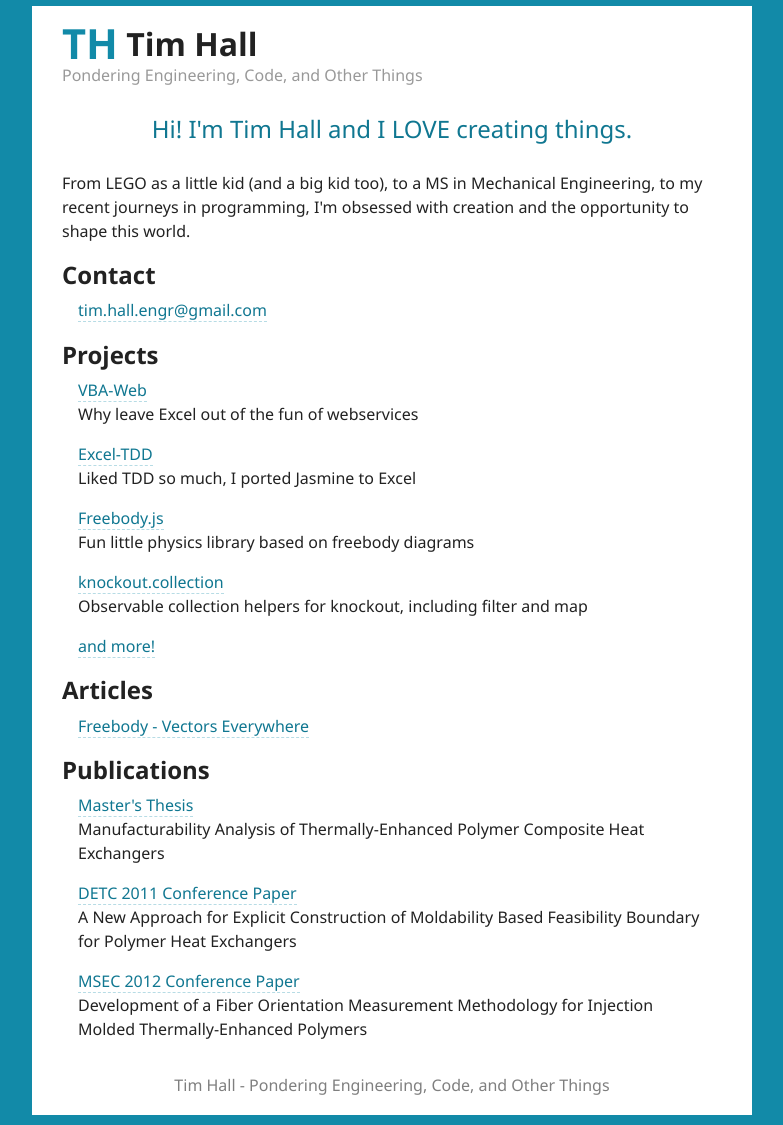
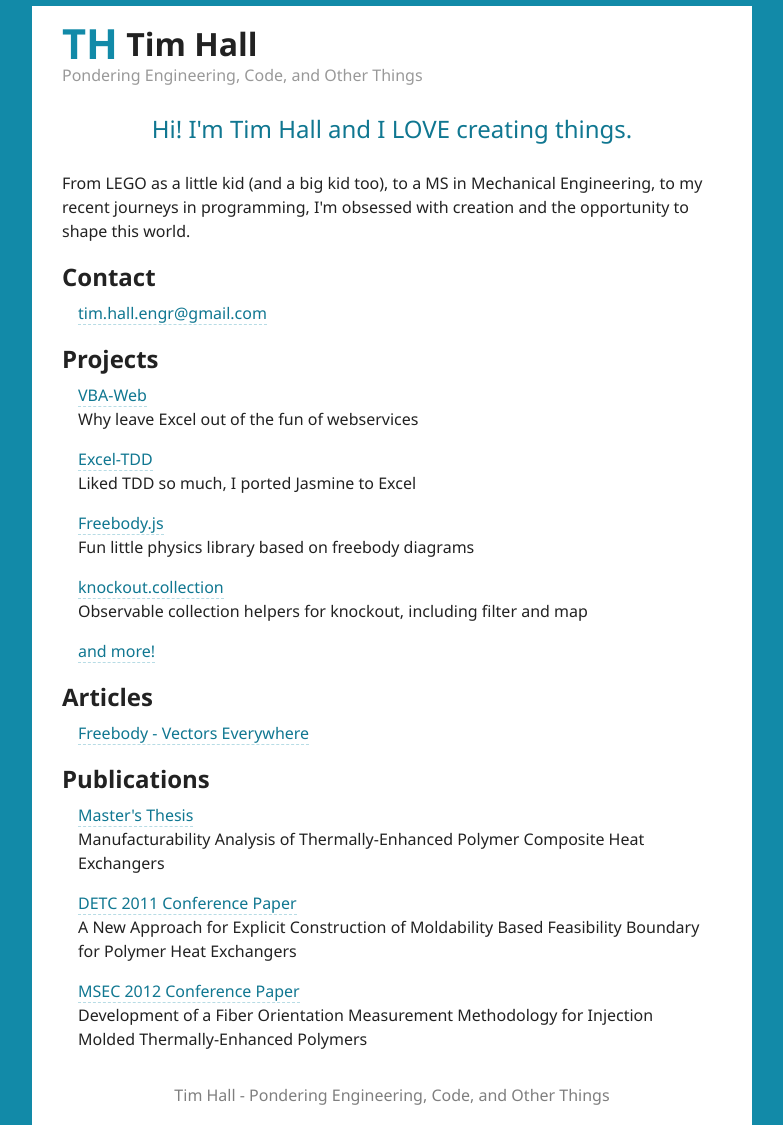
Before and after one commit to timhall/timhall.github.io, a Jekyll site: the page built from index.html, in a window 1280 px wide. Shown: the whole page, without its empty margins (248-1031 px from the left). Built offline with Jekyll 4.4.1, drawn with Linux system fonts in a browser that asks for light colours; Markdown is read by kramdown in place of the engine named in the settings.

Commit message:
Small styling tweaks

```diff
--- a/css/main.scss
+++ b/css/main.scss
@@ -34,7 +34,11 @@ a {
 
 h1, h2, h3, h4, h5, h6 {
   line-height: 1.05;
-  margin: 0.8em 0 0 0;
+  margin: 0.9em 0 0 0;
+}
+
+ol, ul {
+  padding: 0 0 0 2em;
 }
 
 code {
@@ -87,12 +91,17 @@ pre {
   background: #fff;
 }
 
+// Article
+// ----------------------------------------------------- //
+
 .article-header {
   margin: 0.2em 0 0 0;
 }
+
 .article-title {
   margin: 0;
 }
+
 .logo {
   color: $primary-color;
   font-size: 1.3em;
@@ -107,43 +116,56 @@ pre {
     border: none;
   }
 }
+
 .article-meta {
   color: #999;
 }
+
 .article-footer {
   margin: 2em 0 0.5em 0;
   text-align: center;
   color: darken(#b2b2b2, 20%);
 }
 
+// Home
+// ----------------------------------------------------- //
+
 .home-blurb {
   font-size: 1.5em;
   text-align: center;
   color: darken($primary-color, 5%);
 }
+
 .link-list {
   list-style: none;
   margin: 0.7em 0;
   padding: 0 1em;
 
-  & > li {
-
-  }
   p {
     margin-top: 0;
   }
 }
 
+// Media
+// ----------------------------------------------------- //
+
 @media only screen and (max-width: 45em) {
   html {
     font-size: 0.95em;
   }
+
   .content {
     padding: 10px;
   }
+
+  .article-title {
+    font-size: 1.6em;
+  }
+
   .home-blurb {
     font-size: 1.3em;
   }
+
   .link-list {
     padding: 0 0.5em;
   }
```
